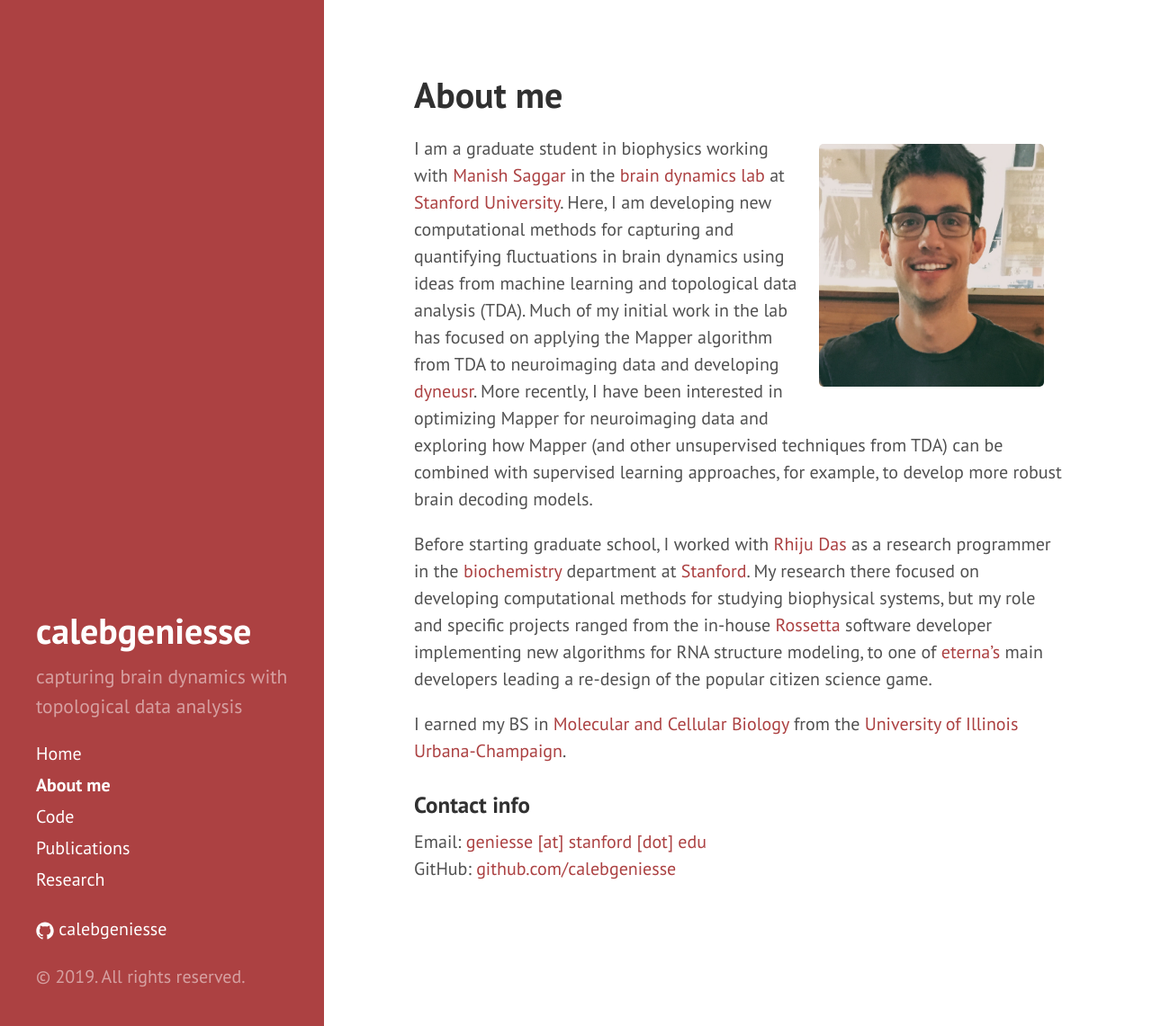
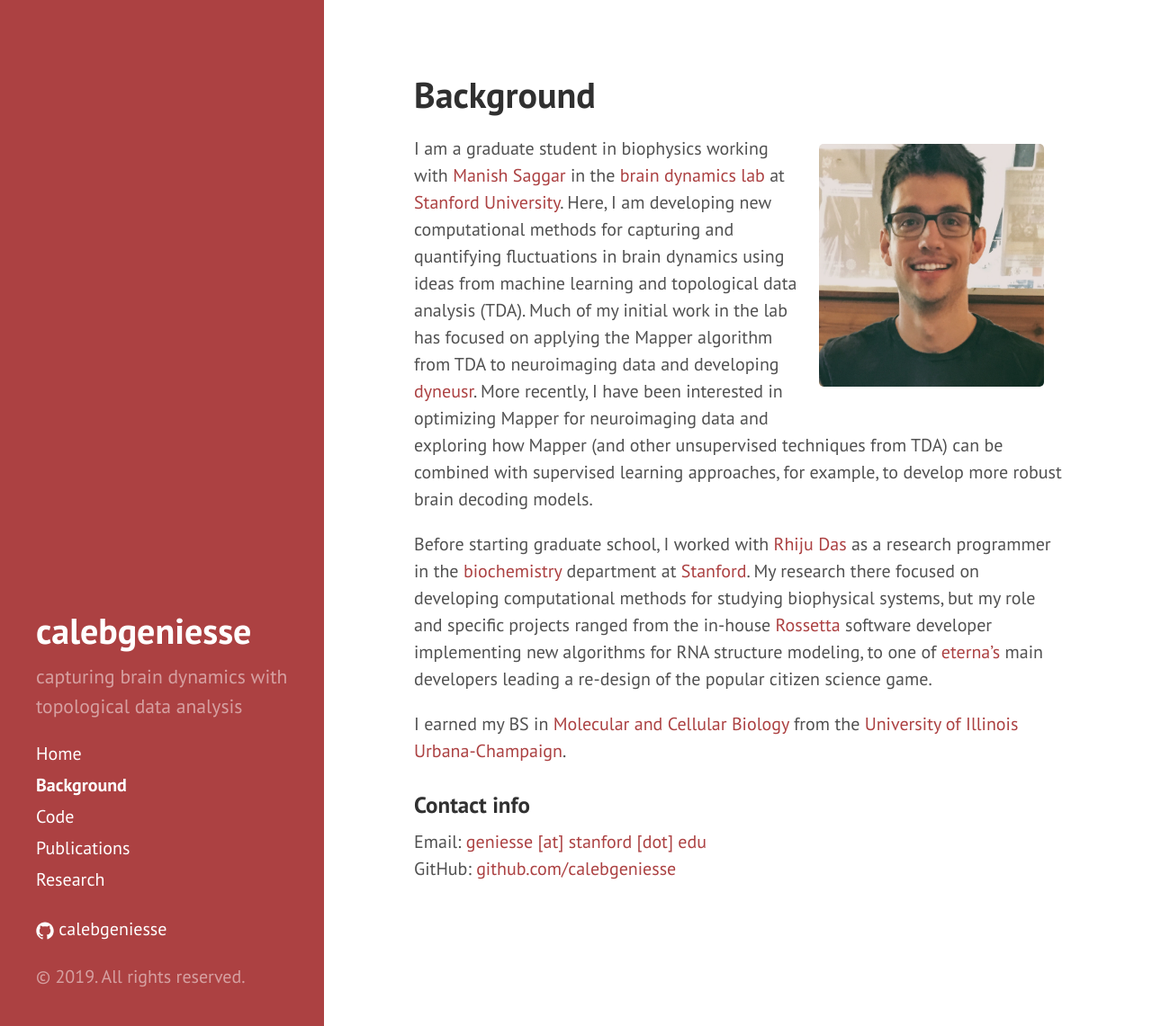
Before and after one commit to calebgeniesse/calebgeniesse.github.io, a Jekyll site: the page built from background.md, in a window 1280 px wide and 1141 px high. Shown: the whole window at 90% size. Built offline with Jekyll 4.4.1, drawn with Linux system fonts in a browser that asks for light colours.

Commit message:
Update and rename about.md to background.md

```diff
--- a/about.md
+++ b/background.md
@@ -1,6 +1,6 @@
 ---
 layout: page
-title: About me
+title: Background
 ---
 
 <p>
```
